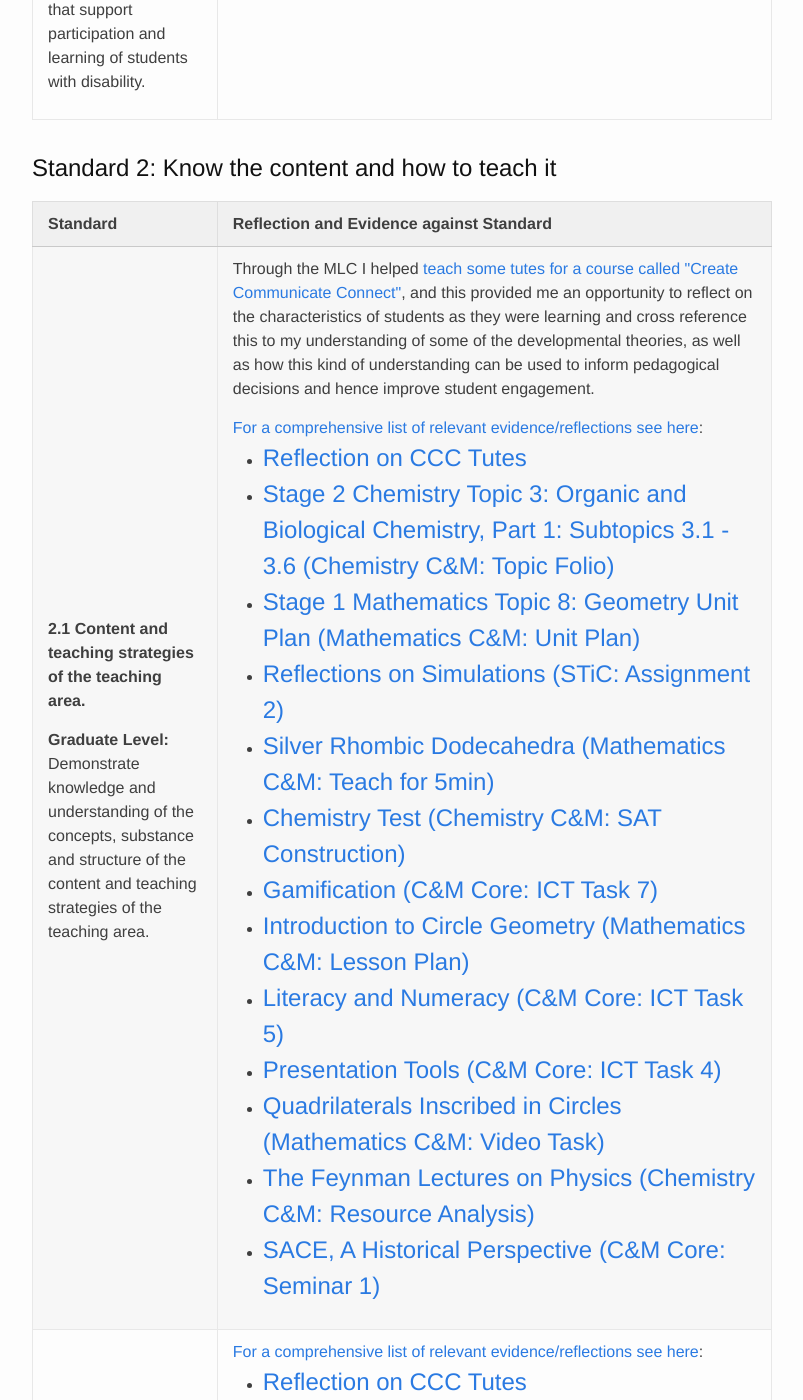
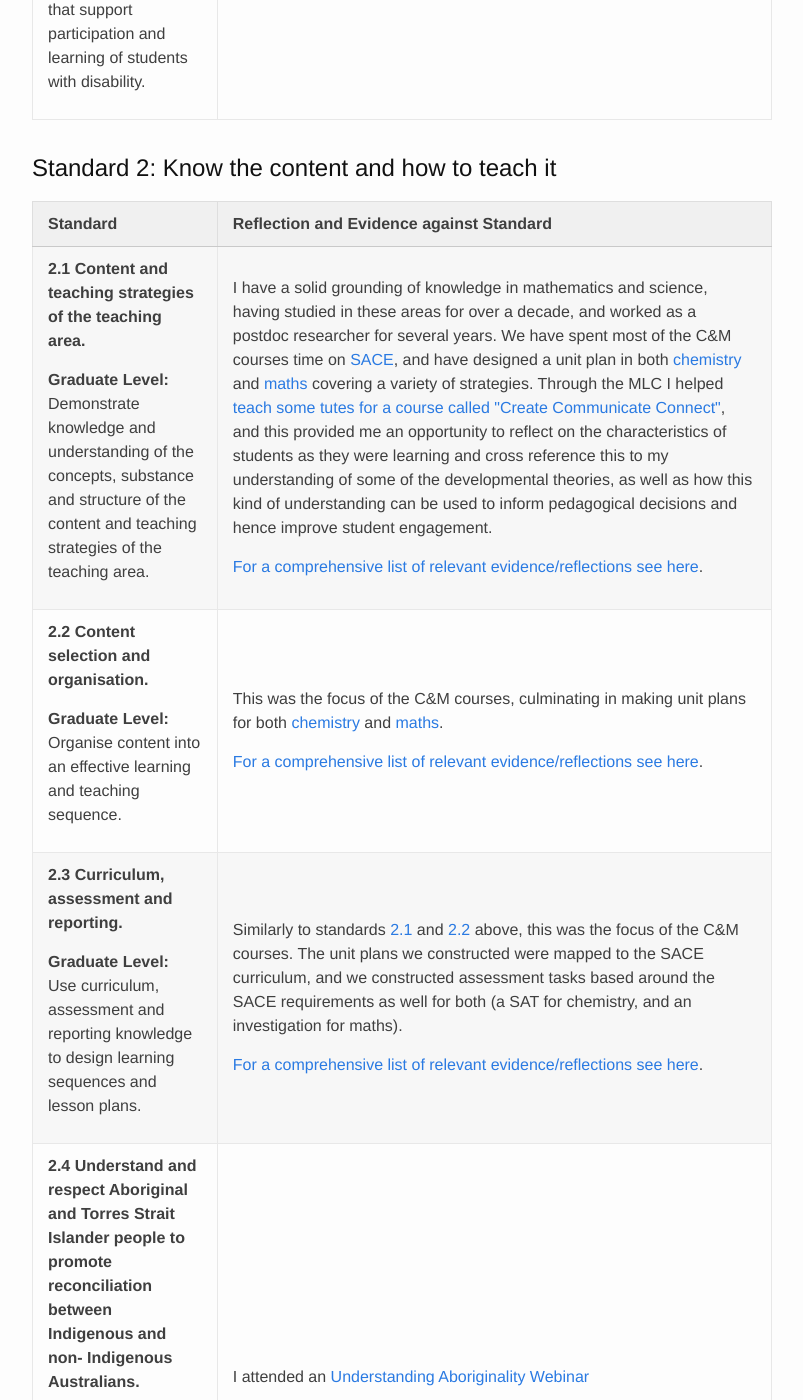
Before and after one commit to Armadilloa16/eportfolio, a Jekyll site: the page built from apst.html, in a window 1280 px wide and 1400 px high, scrolled down 4131 px. Shown: the whole window, without its empty margins (238-1041 px from the left). Built offline with Jekyll 4.4.1, drawn with Linux system fonts in a browser that asks for light colours; some of the changed text lies outside the part shown.

Commit message:
Added tailored comments to APST 1

```diff
--- a/apst.html
+++ b/apst.html
@@ -237,14 +237,14 @@ The  <a href="{{ site.baseurl }}/files/APST.pdf">Australian Professional Standar
 	</td>
     <td>
 
-		<p>Through the MLC I helped <a href="{{ site.baseurl }}{% post_url 2018-04-02-handbook %}">teach some tutes for a course called "Create Communicate Connect"</a>, and this provided me an opportunity to reflect on the characteristics of students as they were learning and cross reference this to my understanding of some of the developmental theories, as well as how this kind of understanding can be used to inform pedagogical decisions and hence improve student engagement.</p>
+		<p>I have a solid grounding of knowledge in mathematics and science, having studied in these areas for over a decade, and worked as a postdoc researcher for several years. We have spent most of the C&M courses time on <a href="{{ site.baseurl }}{% post_url 2018-02-01-sace %}">SACE</a>, and have designed a unit plan in both <a href="{{ site.baseurl }}{% post_url 2018-03-30-chem-topic-folio %}">chemistry</a> and <a href="{{ site.baseurl }}{% post_url 2018-03-23-maths-unit-plan %}">maths</a> covering a variety of strategies. Through the MLC I helped <a href="{{ site.baseurl }}{% post_url 2018-05-02-ccc-tutes %}">teach some tutes for a course called "Create Communicate Connect"</a>, and this provided me an opportunity to reflect on the characteristics of students as they were learning and cross reference this to my understanding of some of the developmental theories, as well as how this kind of understanding can be used to inform pedagogical decisions and hence improve student engagement.</p>
 
-		<a href="{{ site.baseurl }}/apst/2-1">For a comprehensive list of relevant evidence/reflections see here</a>:
+		<a href="{{ site.baseurl }}/apst/2-1">For a comprehensive list of relevant evidence/reflections see here</a>.<!-- :
 		<ul>
 			{% for post in site.tags["2-1"] %}
 				<li><a class="post-link" href="{{ post.url | relative_url }}">{{ post.title | escape }}</a></li>
 			{% endfor %}
-		</ul>
+		</ul> -->
 
 	</td>
   </tr>
@@ -256,12 +256,14 @@ The  <a href="{{ site.baseurl }}/files/APST.pdf">Australian Professional Standar
 	</td>
     <td>
 
-		<a href="{{ site.baseurl }}/apst/2-2">For a comprehensive list of relevant evidence/reflections see here</a>:
+		<p>This was the focus of the C&M courses, culminating in making unit plans for both <a href="{{ site.baseurl }}{% post_url 2018-03-30-chem-topic-folio %}">chemistry</a> and <a href="{{ site.baseurl }}{% post_url 2018-03-23-maths-unit-plan %}">maths</a>.</p>
+
+		<a href="{{ site.baseurl }}/apst/2-2">For a comprehensive list of relevant evidence/reflections see here</a>.<!-- :
 		<ul>
 			{% for post in site.tags["2-2"] %}
 				<li><a class="post-link" href="{{ post.url | relative_url }}">{{ post.title | escape }}</a></li>
 			{% endfor %}
-		</ul>
+		</ul> -->
 
 	</td>
   </tr>
@@ -273,12 +275,14 @@ The  <a href="{{ site.baseurl }}/files/APST.pdf">Australian Professional Standar
 	</td>
     <td>
 
-		<a href="{{ site.baseurl }}/apst/2-3">For a comprehensive list of relevant evidence/reflections see here</a>:
+		<p>Similarly to standards <a href="{{ site.baseurl }}/apst/#2-1">2.1</a> and <a href="{{ site.baseurl }}/apst/#2-2">2.2</a> above, this was the focus of the C&M courses. The unit plans we constructed were mapped to the SACE curriculum, and we constructed assessment tasks based around the SACE requirements as well for both (a SAT for chemistry, and an investigation for maths). </p>
+
+		<a href="{{ site.baseurl }}/apst/2-3">For a comprehensive list of relevant evidence/reflections see here</a>.<!-- :
 		<ul>
 			{% for post in site.tags["2-3"] %}
 				<li><a class="post-link" href="{{ post.url | relative_url }}">{{ post.title | escape }}</a></li>
 			{% endfor %}
-		</ul>
+		</ul> -->
 
 	</td>
   </tr>
@@ -290,12 +294,14 @@ The  <a href="{{ site.baseurl }}/files/APST.pdf">Australian Professional Standar
 	</td>
     <td>
 
-		<a href="{{ site.baseurl }}/apst/2-4">For a comprehensive list of relevant evidence/reflections see here</a>:
+		<p>I attended an <a href="{{ site.baseurl }}{% post_url 2018-05-10-aboriginality %}">Understanding Aboriginality Webinar</a></p>
+
+		<a href="{{ site.baseurl }}/apst/2-4">For a comprehensive list of relevant evidence/reflections see here</a>.<!-- :
 		<ul>
 			{% for post in site.tags["2-4"] %}
 				<li><a class="post-link" href="{{ post.url | relative_url }}">{{ post.title | escape }}</a></li>
 			{% endfor %}
-		</ul>
+		</ul> -->
 
 	</td>
   </tr>
@@ -307,12 +313,14 @@ The  <a href="{{ site.baseurl }}/files/APST.pdf">Australian Professional Standar
 	</td>
     <td>
 
-		<a href="{{ site.baseurl }}/apst/2-5">For a comprehensive list of relevant evidence/reflections see here</a>:
+		<p><a href="{{ site.baseurl }}{% post_url 2018-02-19-literacy-and-numeracy %}">I reflected on this in one of the ICT tasks in the core C&M course</a>.<p>
+
+		<a href="{{ site.baseurl }}/apst/2-5">For a comprehensive list of relevant evidence/reflections see here</a>.<!-- :
 		<ul>
 			{% for post in site.tags["2-5"] %}
 				<li><a class="post-link" href="{{ post.url | relative_url }}">{{ post.title | escape }}</a></li>
 			{% endfor %}
-		</ul>
+		</ul> -->
 
 	</td>
   </tr>
@@ -324,12 +332,14 @@ The  <a href="{{ site.baseurl }}/files/APST.pdf">Australian Professional Standar
 	</td>
     <td>
 
-		<a href="{{ site.baseurl }}/apst/2-6">For a comprehensive list of relevant evidence/reflections see here</a>:
+		<p>The entire <a href="{{ site.baseurl }}category/ICT">ICT integration component of the core C&M course</a> was dedicated to this. One component that particularly resonated with me was <a href="{{ site.baseurl }}{% post_url 2018-03-03-gamification %}">the task on Gamification</a>.</p>
+
+		<a href="{{ site.baseurl }}/apst/2-6">For a comprehensive list of relevant evidence/reflections see here</a>.<!-- :
 		<ul>
 			{% for post in site.tags["2-6"] %}
 				<li><a class="post-link" href="{{ post.url | relative_url }}">{{ post.title | escape }}</a></li>
 			{% endfor %}
-		</ul>
+		</ul> -->
 
 	</td>
   </tr>
```
